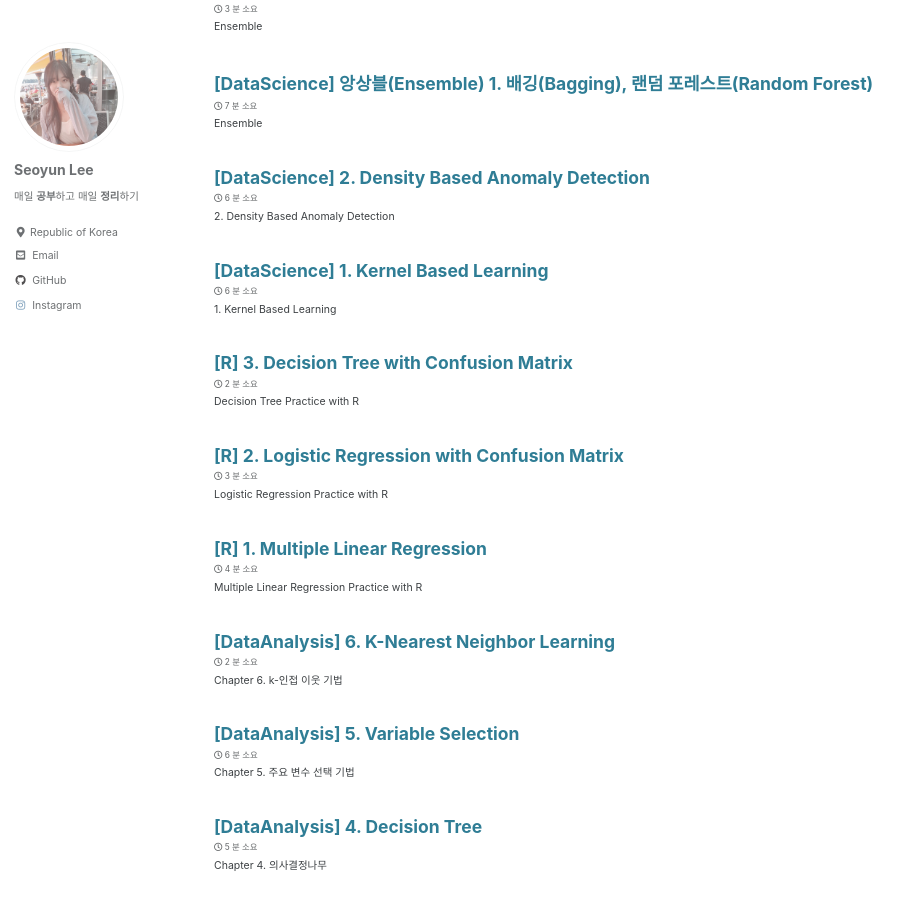
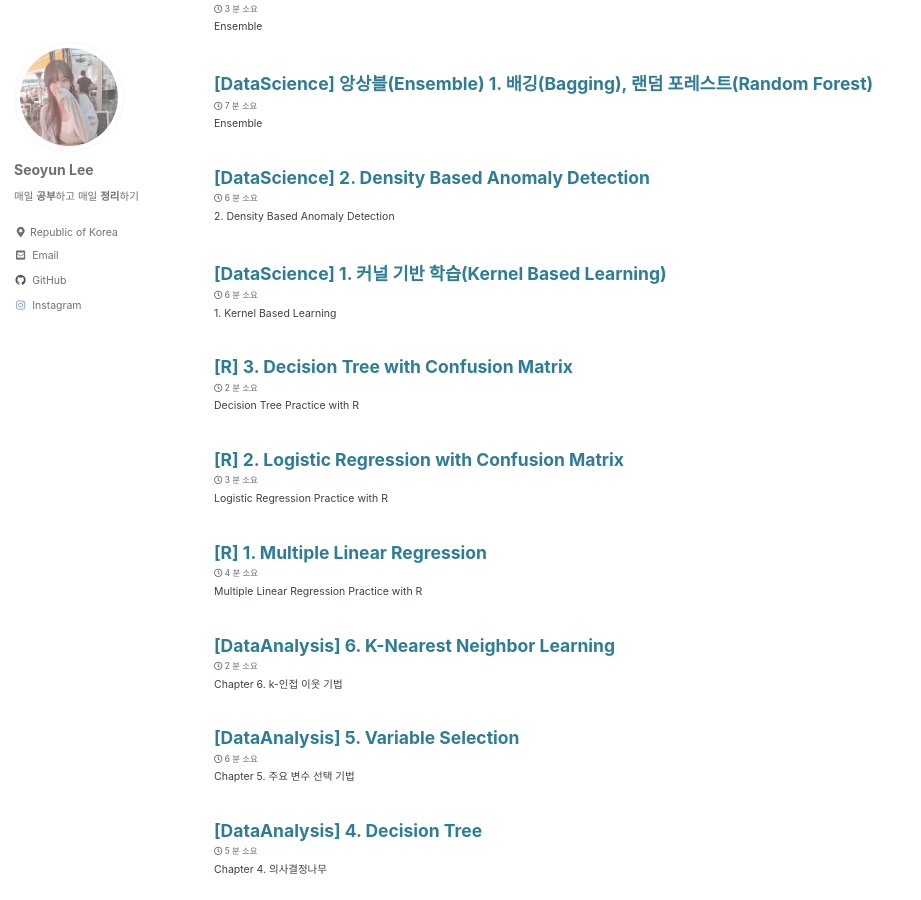
Before and after one commit to seoyun2/seoyun2.github.io, a Jekyll site: the page built from index.html, in a window 1280 px wide and 900 px high, scrolled down 353 px. Shown: the whole window, without its empty margins (0-921 px from the left). Built offline with Jekyll 4.4.1, drawn with Linux system fonts in a browser that asks for light colours; cached includes are drawn as plain includes; the list of posts is cut into pages by our own code.

Commit message:
Update 2023-02-15-kernel-based-learning1.md

```diff
--- a/_posts/2023-02-15-kernel-based-learning1.md
+++ b/_posts/2023-02-15-kernel-based-learning1.md
@@ -1,5 +1,5 @@
 ---
-title: "[DataScience] 1. Kernel Based Learning"
+title: "[DataScience] 1. 커널 기반 학습(Kernel Based Learning)"
 categories:
   - DataAnalysis
   - KernelBasedLearning
```
